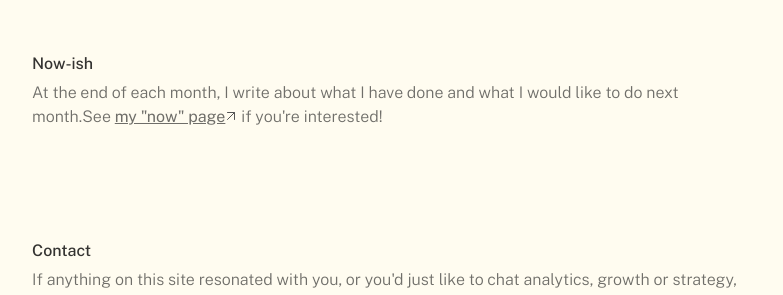
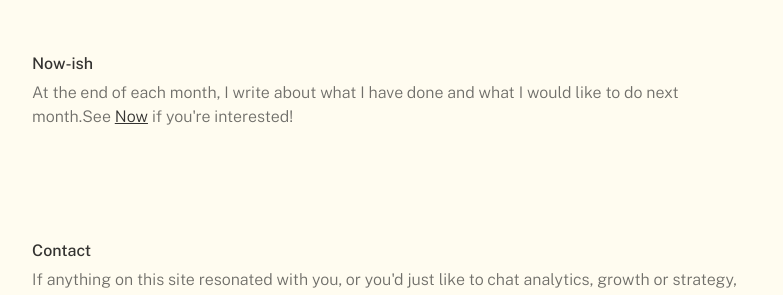
Before and after one commit to harperjamie/hrpr, a Jekyll site: the page built from pages/Index.md, in a window 1280 px wide. Shown: the part 988-1283 px from the top of the page, without its empty margins (248-1031 px from the left). Built offline with Jekyll 4.4.1, drawn with Linux system fonts in a browser that asks for light colours; some web fonts are replaced; comment, search, counter and statistics services are not loaded.

Commit message:
Update homepage.html

```diff
--- a/_includes/homepage.html
+++ b/_includes/homepage.html
@@ -20,7 +20,7 @@
 <!-- now page -->
 <div class="slot-large">
   <h3>Now-ish</h3>
-  <p>At the end of each month, I write about what I have done and what I would like to do next month.See <a href="https://www.linkedin.com/in/jamie-harper/">my "now" page</a> if you're interested!</p>
+  <p>At the end of each month, I write about what I have done and what I would like to do next month.See <a href="/now" class="nav-link">Now</a> if you're interested!</p>
 </div>
 
   <!-- contact section -->
```
